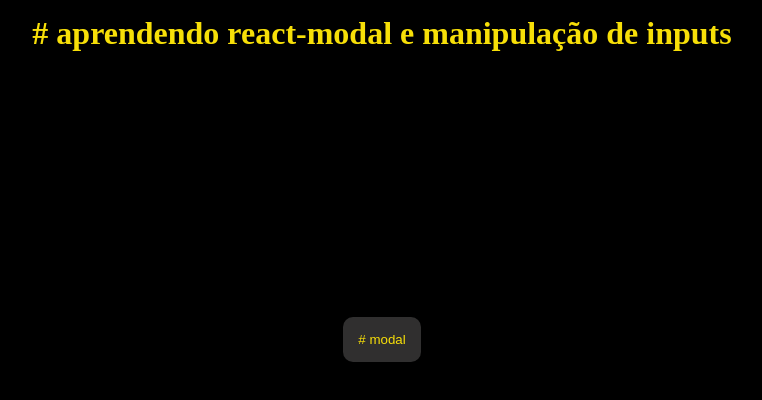
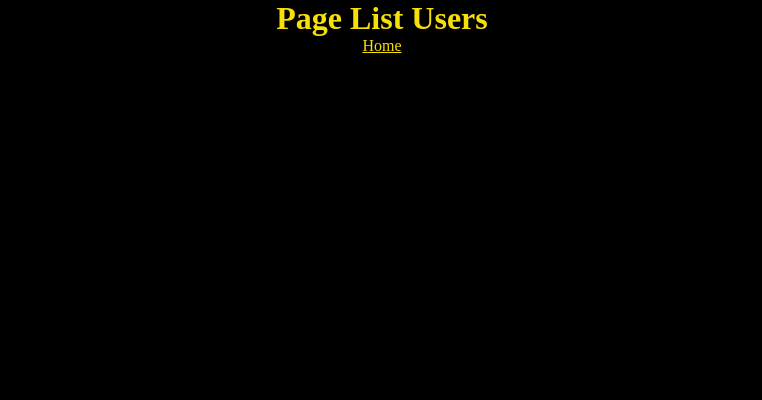
Before and after one commit to DaksonC/form-react-modal, a React (Create React App) app: page /lista-usuarios in a window 1280 px wide. Shown: the top 400 px of the page, without its empty margins (258-1020 px from the left). Built offline with nearby package versions, Linux system fonts and the light colour scheme.

Commit message:
feat: cria página de listas de usuários e as rotas

```diff
--- a/package.json
+++ b/package.json
@@ -9,6 +9,7 @@
     "react": "^18.2.0",
     "react-dom": "^18.2.0",
     "react-modal": "^3.15.1",
+    "react-router-dom": "^6.3.0",
     "react-scripts": "5.0.1",
     "web-vitals": "^2.1.4"
   },
--- a/src/App.js
+++ b/src/App.js
@@ -1,110 +1,6 @@
-import { useState } from 'react'
-import Modal from 'react-modal'
-import './global.css'
+import  { MainRouter }  from "./Routes";
 
-Modal.setAppElement ( '#root' )
 
-function App() {
-  const [modalIsOpen, setIsOpen] = useState(false)
-  const [formValue, setFormValue] = useState({})
-
-  function handleOpenModal() {
-    setIsOpen(true);
-  }
-  function handleCloseModal() {
-    setIsOpen(false);
-  }
-  const customStyles = {
-    overlay:{
-      position: 'fixed',
-      top: 0,
-      left: 0,
-      right: 0,
-      bottom: 0,
-      backgroundColor: 'rgba(255, 0, 255, 0.1)'
-    },
-    content:{
-      width: '40%',
-      height: '65%',
-      position: 'absolute',
-      top: '10%',
-      left: '30%',
-      right: 'auto',
-      bottom: 'auto',
-      background: '#000',
-      overflow: 'auto',
-      WebkitOverflowScrolling: 'touch',
-      borderRadius: '10px',
-      outline: 'none',
-      padding: '20px',
-      border:'none',
-      boxShadow: '1px 1px 1px rgba(0,0,0,0.1)'
-    }
-  }
-  function handleSubmit(e){
-   e.preventDefault()
-   const formData = new FormData(e.target)
-   const data = Object.fromEntries(formData)
-   console.log('deu bom!', data)
-  }
-  function handleChangeInput(e){
-    const { name, value } = e.target
-    setFormValue({...formValue, [name] : value})
-    console.log('Top!', formValue)
-  }
-
-  return (
-    <div className='container'>
-      <div className='title'>
-        <h1># aprendendo react-modal e manipulação de inputs</h1>
-      </div>
-     <button
-      onClick={handleOpenModal}
-      className='btn-open'
-      ># modal</button>
-     <Modal
-        isOpen={modalIsOpen}
-        onRequestClose={handleCloseModal}
-        style={customStyles}
-        >
-        <button
-          onClick={handleCloseModal}
-          className='btn-close'
-          >X</button>
-          <h2># form user</h2>
-          <form
-            onSubmit={handleSubmit}
-          >
-            <input
-              type='text'
-              name='nome'
-              placeholder='Digite seu nome'
-              onChange={handleChangeInput}
-              value={formValue.name}
-            />
-            <input
-              type="text"
-              name="email"
-              placeholder='Digite seu email'
-              onChange={handleChangeInput}
-              value={formValue.email || ''}
-            />
-            <select
-              name="language"
-              onChange={handleChangeInput}
-              value={formValue.language || ''}
-            >
-              <option value="solidity">Solidity</option>
-              <option value="javascript">Javascript</option>
-              <option value="java">Java</option>
-              <option value="python">Python</option>
-              <option value="c#">C#</option>
-            </select>
-            <button type="submit" className='btn-save'>Salvar</button>
-          </form>
-      </Modal>
-    </div>
-  );
+export default function App ()  {
+  return <MainRouter />
 }
-
-export default App;
--- /dev/null
+++ b/src/Routes.js
@@ -0,0 +1,14 @@
+import { Routes, Route, BrowserRouter } from 'react-router-dom'
+import { Home } from './pages/Home/index'
+import { PageListUsers } from './pages/PageListUsers'
+
+export const MainRouter = () => {
+    return(
+        <BrowserRouter>
+            <Routes>
+                <Route path="/" element={<Home />} />
+                <Route path="/lista-usuarios" element={<PageListUsers />} />
+            </Routes>
+        </BrowserRouter>
+    )
+}
--- a/src/components/ListUsers/index.js
+++ /dev/null
@@ -1 +0,0 @@
-export{}
--- a/src/global.css
+++ b/src/global.css
@@ -21,7 +21,7 @@ button:hover{
     color:#302f2f;
     background-color:#f7df08;
 }
-h1, h2, p{
+h1, h2, p, a{
     color: #f7df08;
 }
 .title{
--- /dev/null
+++ b/src/pages/Home/index.js
@@ -0,0 +1,117 @@
+import Modal from 'react-modal'
+import { useState } from 'react'
+import { Link } from 'react-router-dom'
+import '../../global.css'
+
+Modal.setAppElement ( '#root' )
+
+export function Home() {
+  const [modalIsOpen, setIsOpen] = useState(false)
+  const [formValue, setFormValue] = useState({})
+
+  function handleOpenModal() {
+    setIsOpen(true);
+  }
+  function handleCloseModal() {
+    setIsOpen(false);
+  }
+  const customStyles = {
+    overlay:{
+      position: 'fixed',
+      top: 0,
+      left: 0,
+      right: 0,
+      bottom: 0,
+      backgroundColor: 'rgba(255, 0, 255, 0.1)'
+    },
+    content:{
+      width: '40%',
+      height: '65%',
+      position: 'absolute',
+      top: '10%',
+      left: '30%',
+      right: 'auto',
+      bottom: 'auto',
+      background: '#000',
+      overflow: 'auto',
+      WebkitOverflowScrolling: 'touch',
+      borderRadius: '10px',
+      outline: 'none',
+      padding: '20px',
+      border:'none',
+      boxShadow: '1px 1px 1px rgba(0,0,0,0.1)'
+    }
+  }
+  function handleSubmit(e){
+   e.preventDefault()
+   const formData = new FormData(e.target)
+   const data = Object.fromEntries(formData)
+   console.log('deu bom!', data)
+  }
+  function handleChangeInput(e){
+    const { name, value } = e.target
+    setFormValue({...formValue, [name] : value})
+    console.log('Top!', formValue)
+  }
+
+  return (
+    <div className='container'>
+      <div className='title'>
+        <h1># aprendendo react-modal e manipulação de inputs</h1>
+      </div>
+      <div className='lista-usuarios'>
+        <Link to='/lista-usuarios'>Lista de Usuários</Link>
+      </div>
+
+     <button
+      onClick={handleOpenModal}
+      className='btn-open'
+      >
+        # modal
+      </button>
+     <Modal
+        isOpen={modalIsOpen}
+        onRequestClose={handleCloseModal}
+        style={customStyles}
+        >
+        <button
+          onClick={handleCloseModal}
+          className='btn-close'
+          >
+            X
+        </button>
+          <h2># form user</h2>
+          <form
+            onSubmit={handleSubmit}
+          >
+            <input
+              type='text'
+              name='nome'
+              placeholder='Digite seu nome'
+              onChange={handleChangeInput}
+              value={formValue.name}
+            />
+            <input
+              type="text"
+              name="email"
+              placeholder='Digite seu email'
+              onChange={handleChangeInput}
+              value={formValue.email || ''}
+            />
+            <select
+              name="language"
+              onChange={handleChangeInput}
+              value={formValue.language || ''}
+            >
+              <option value="solidity">Solidity</option>
+              <option value="javascript">Javascript</option>
+              <option value="java">Java</option>
+              <option value="python">Python</option>
+              <option value="c#">C#</option>
+            </select>
+            <button type="submit" className='btn-save'>Salvar</button>
+          </form>
+      </Modal>
+    </div>
+  );
+}
--- /dev/null
+++ b/src/pages/PageListUsers/index.js
@@ -0,0 +1,10 @@
+import { Link } from 'react-router-dom'
+
+export function PageListUsers () {
+    return(
+        <>
+            <h1>Page List Users</h1>
+            <Link to='/'>Home</Link>
+        </>
+    )
+}
```
Also changed, not shown: 1 other file (tests, documents, lock files or other folders).
